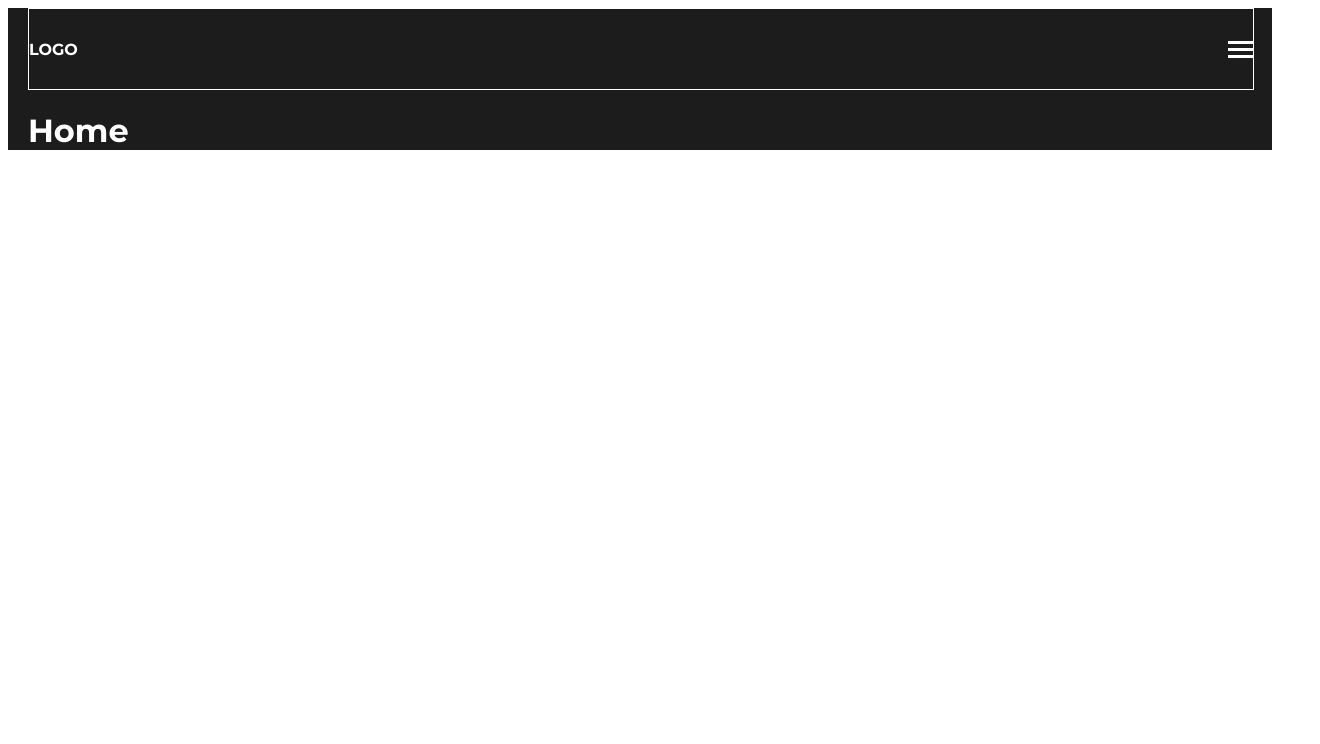
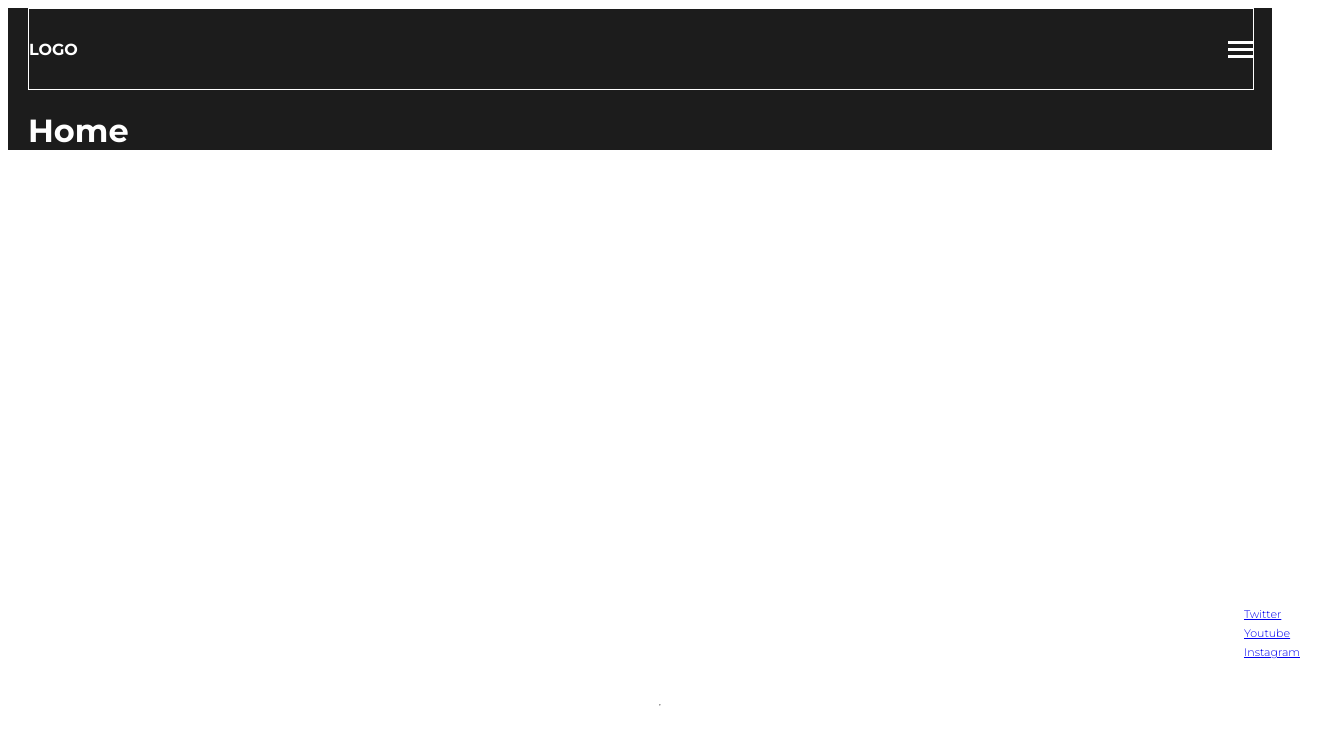
Before and after one commit to casiimir/project-cb6-terence-hill, a Next.js app: page / in a window 1280 px wide. Shown: the top 744 px of the page, 1320 px wide, since content can reach past the window. Built offline with nearby package versions, Linux system fonts and the light colour scheme.

Commit message:
Aggiunto footer

```diff
--- a/src/components/footer/Footer.jsx
+++ b/src/components/footer/Footer.jsx
@@ -3,7 +3,28 @@ import styles from "./footer.module.scss";
 const Footer = () => {
   return (
     <div className={styles.Footer}>
-      <h3>FOOTER</h3>
+      <div className={styles.upper}>
+        <div>
+          <h3 className={styles.logo}>LOGO</h3>
+          <p>Lorem ipsum dolor sit amet, consectetur adipiscing.</p>
+        </div>
+        <ul className={styles.link}>
+          <li>
+            <a href="#">Twitter</a>
+          </li>
+          <li>
+            <a href="#">Youtube</a>
+          </li>
+          <li>
+            <a href="#">Instagram</a>
+          </li>
+        </ul>
+      </div>
+      <hr className={styles.line} />
+      <div className={styles.down}>
+        <p>Privacy Policy</p>
+        <p>EventHub 2023</p>
+      </div>
     </div>
   );
 };
--- a/src/components/footer/footer.module.scss
+++ b/src/components/footer/footer.module.scss
@@ -1,11 +1,49 @@
 .Footer {
   width: 100%;
-  height: 15vh;
-  border: 1px solid;
+  // height: vh;
+  // border: 1px solid;
   display: flex;
-  align-items: center;
-  justify-content: center;
+  flex-direction: column;
+  gap: 20px;
   position: absolute;
   bottom: 0;
   left: 0;
+  padding: 30px 20px;
+
+  .upper {
+    display: flex;
+    justify-content: space-between;
+
+    .logo {
+      margin: 2px 0 4px 0;
+    }
+
+    p {
+      font-size: $didascalia-mobile;
+      font-weight: 300;
+      width: 160px;
+    }
+
+    ul {
+      list-style: none;
+      a {
+        font-size: $didascalia-mobile;
+        font-weight: 300;
+      }
+    }
+  }
+
+  .line {
+    border-width: 0.5px;
+  }
+
+  .down {
+    display: flex;
+    justify-content: space-between;
+
+    p {
+      font-size: $didascalia-mobile;
+      font-weight: 300;
+    }
+  }
 }
--- a/src/styles/variables/fonts.scss
+++ b/src/styles/variables/fonts.scss
@@ -10,6 +10,7 @@ $font: "Montserrat", sans-serif;
 
 // mobile
 $h1-mobile: 40px;
+$h2-mobile: 28px;
 $h3-mobile: 20px;
 $body-mobile: 15px;
 $didascalia-mobile: 11px;
@@ -17,5 +18,5 @@ $didascalia-mobile: 11px;
 // desktop
 $h1-desktop: 64px;
 $h3-desktop: 36px;
-$body-desktop: 24px;
-$didascalia-desktop: 20px;
+$body-desktop: 18px;
+$didascalia-desktop: 14px;
```
